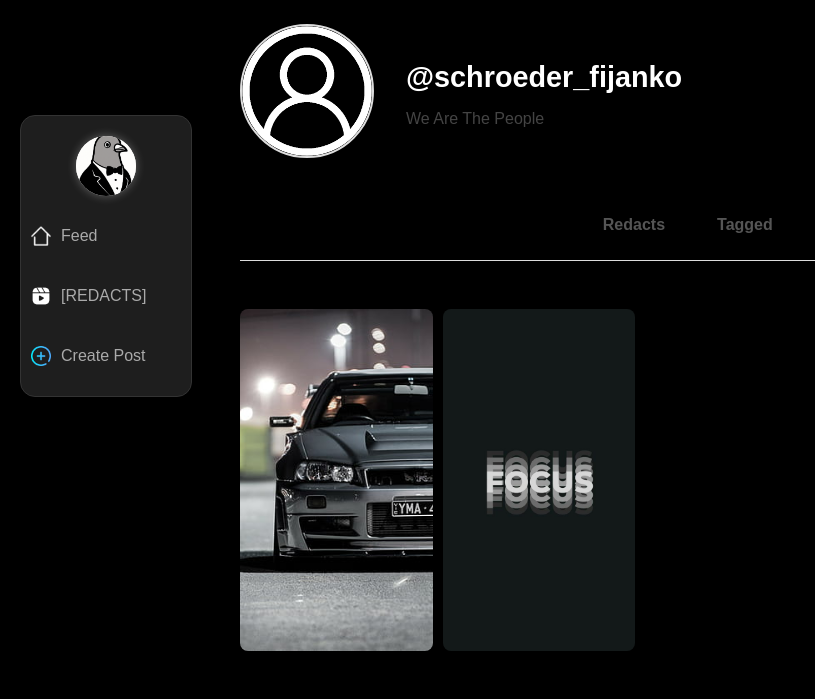
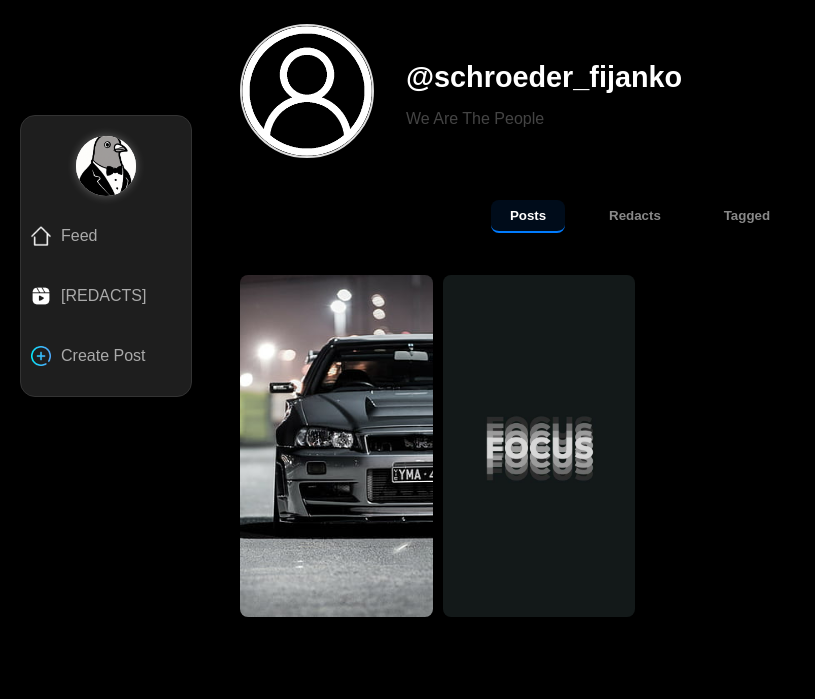
Before and after one commit to TheCodeCronicles/Redacted, a PHP site: page /profile.php?user=schroeder_fijanko in a window 1280 px wide. Shown: the part 144-843 px from the top of the page, without its empty margins (0-815 px from the left). After the commit the page ends 809 px from the top, so only its background shows below. Run offline with PHP 8.4, Linux system fonts and the light colour scheme; a user stored in the database is signed in; data comes from the database, SQL or seed files in the repository.

Commit message:
Profile Page UI Update

```diff
--- a/assets/css/style.css
+++ b/assets/css/style.css
@@ -595,40 +595,77 @@ nav a:hover {
     border-radius: 8px;
 }
 
+.edit-profile-btn {
+    border: 1px solid #007bff; /* Highlight line */
+    color: white;
+    font-weight: bold;
+    background-color: rgba(0, 123, 255, 0.1); /* subtle blue background */
+}
+
+.edit-profile-btn:hover {
+    background-color: #007dc1;
+}
+
+.edit-profile-btn:active {
+    transform: scale(0.97);
+}
+
 /* Tabs on profile style */
 
-.profile-tabs {
+.tab-buttons {
     display: flex;
     justify-content: center;
-  gap: 2rem;
+    gap: 1rem;
     margin-bottom: 1rem;
-  border-bottom: 1px solid #ddd;
 }
 
 .tab-btn {
-  background: none;
+    padding: 0.5rem 1.2rem;
     border: none;
-  padding: 1rem 0;
-  font-size: 1rem;
+    background-color: transparent;
     font-weight: bold;
-  color: #555;
+    color: #888;
+    border-bottom: 2px solid transparent;
     cursor: pointer;
+    transition: all 0.3s ease;
     position: relative;
 }
 
-.tab-btn.active {
-  color: #000;
+.tab-btn:hover {
+  background-color: rgba(0, 123, 255, 0.2);
 }
 
-.tab-btn.active::after {
-  content: '';
-  position: absolute;
-  bottom: 0;
-  left: 0;
-  right: 0;
-  height: 2px;
-  background-color: #000;
+
+.tab-btn.active {
+    border-bottom: 2px solid #007bff; /* Highlight line */
+    color: white;
+    font-weight: bold;
+    background-color: rgba(0, 123, 255, 0.1); /* subtle blue background */
+    transition: all 0.3s ease;
 }
+
+
+.tab-content {
+    display: none;
+    animation: fadeIn 0.3s ease-in-out;
+}
+
+.tab-content.active {
+    display: block;
+}
+
+/* Optional fade-in animation */
+@keyframes fadeIn {
+    from {
+        opacity: 0;
+        transform: translateY(10px);
+    }
+    to {
+        opacity: 1;
+        transform: translateY(0);
+    }
+}
+
 
 .tab-content {
   display: none;
--- a/profile.php
+++ b/profile.php
@@ -49,9 +49,12 @@ $posts = $post_stmt->get_result();
                 <h2>@<?php echo htmlspecialchars($username); ?></h2>
                 <p><?php echo nl2br(htmlspecialchars($user_data['bio'] ?? '')); ?></p>
                 <?php if ($is_own_profile): ?>
-                    <a href="edit_profile.php" class="btn">Edit Profile</a>
+                    <form action="edit_profile.php" method="get">
+                        <button type="submit" class="edit-profile-btn">Edit Profile</button>
+                    </form>
                 <?php endif; ?>
             </div>
+
         </div>
         <?php
             $all_posts = [];
@@ -61,7 +64,7 @@ $posts = $post_stmt->get_result();
         ?>
 
 
-        <div class="profile-tabs">
+        <div class="tabs-buttons">
             <button class="tab-btn active" data-tab="posts">Posts</button>
             <button class="tab-btn" data-tab="reels">Redacts</button>
             <button class="tab-btn" data-tab="tagged">Tagged</button>
```
Also changed, not shown: assets/images/upVote-arrow.png. Lines whose indentation alone changed are shown as unchanged.
